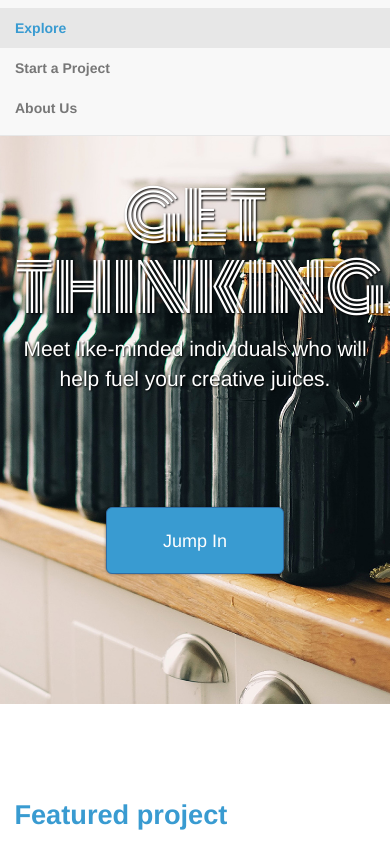
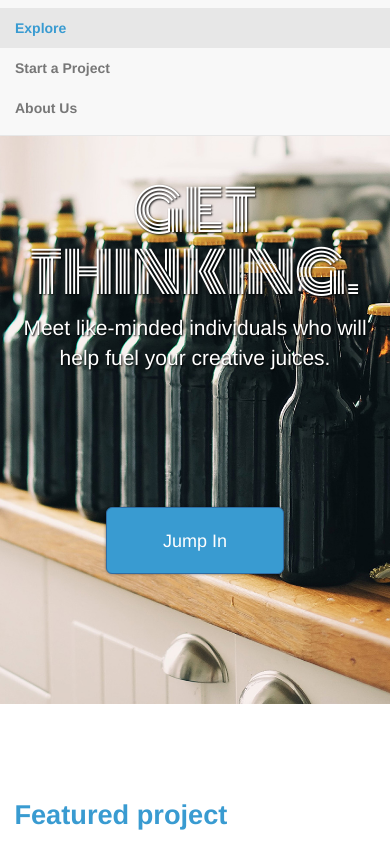
Before and after one commit to oseibhadode/jumpstart, a plain HTML site: page index.html in a window 390 px wide. Shown: the top 844 px of the page. Drawn offline with nearby package versions, Linux system fonts and the light colour scheme; a web font is replaced by a local one.

Commit message:
minor change to css

```diff
--- a/resources/css/style.css
+++ b/resources/css/style.css
@@ -92,7 +92,7 @@ html {
   }
 
   .text-center h1 {
-    font-size: 4.1rem;
+    font-size: 3.5rem;
     /*margin-top: .85rem;*/
   }
 }
```
